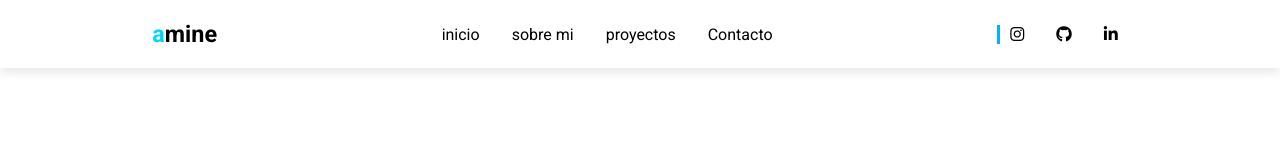
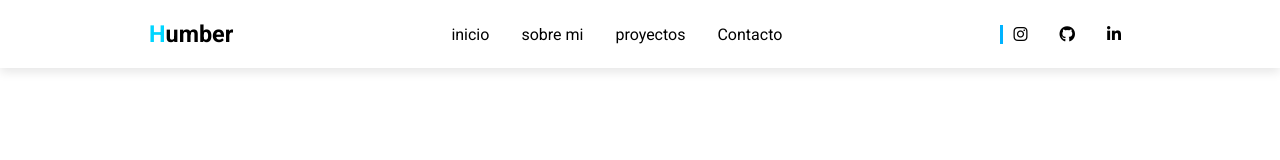
Before and after one commit to humberto325/humberto325, a plain HTML site: page index.html in a window 1280 px wide. Shown: the top 160 px of the page. Drawn offline with Linux system fonts and the light colour scheme; a script that the page names is missing; a web font is replaced by a local one.

Commit message:
cambio de nombre inciio

```diff
--- a/index.html
+++ b/index.html
@@ -13,7 +13,7 @@
 <body>
     <header>
         <div class="logo">
-            <h3><span>a</span>mine</h3>
+            <h3><span>H</span>umber</h3>
         </div>
         <div class="menu-toggle" id="menu-toggle">
            <i class="fa-solid fa-bars"></i>
```
